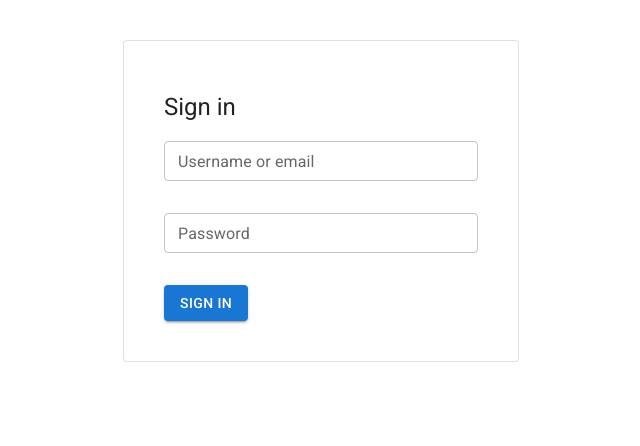
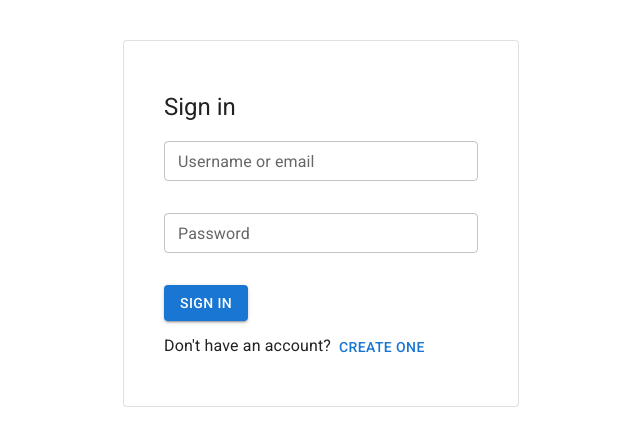
Before and after one commit to nibhscripta/poll, a React (Create React App) app in the folder frontend/web/: page /login in a window 1280 px wide. Shown: the top 446 px of the page, without its empty margins (319-959 px from the left). Built offline with nearby package versions, Linux system fonts and the light colour scheme.

Commit message:
✏️ add material links to register and login pages

```diff
--- a/frontend/web/src/components/login/LoginPage.js
+++ b/frontend/web/src/components/login/LoginPage.js
@@ -1,6 +1,13 @@
 import changeTitle from "../../helpers/dom/changeTitle";
-import { Navigate, useLocation, useNavigate } from "react-router-dom";
-import { Grid, TextField, Paper, Typography, Icon } from "@mui/material";
+import { Link, Navigate, useLocation, useNavigate } from "react-router-dom";
+import {
+  Grid,
+  TextField,
+  Paper,
+  Typography,
+  Icon,
+  Button,
+} from "@mui/material";
 import * as Yup from "yup";
 import { useFormik } from "formik";
 import { Container } from "@mui/system";
@@ -117,6 +124,14 @@ const LoginPage = () => {
                   </Grid>
                 )}
               </Grid>
+              <Grid item xs={12} sx={{ marginTop: 1 }}>
+                <Typography variant="subtitle1" component="div">
+                  Don't have an account?
+                  <Link to="/register">
+                    <Button>Create one</Button>
+                  </Link>
+                </Typography>
+              </Grid>
             </Paper>
           </Container>
         </form>
--- a/frontend/web/src/components/register/RegisterPage.js
+++ b/frontend/web/src/components/register/RegisterPage.js
@@ -1,7 +1,14 @@
 import changeTitle from "../../helpers/dom/changeTitle";
-import { useNavigate } from "react-router-dom";
+import { useNavigate, Link } from "react-router-dom";
 import { useState } from "react";
-import { Grid, TextField, Paper, Typography, Icon } from "@mui/material";
+import {
+  Grid,
+  TextField,
+  Paper,
+  Typography,
+  Icon,
+  Button,
+} from "@mui/material";
 import LoadingButton from "@mui/lab/LoadingButton";
 import * as Yup from "yup";
 import { useFormik } from "formik";
@@ -133,6 +140,14 @@ const RegisterPage = () => {
                     </Typography>
                   </Grid>
                 )}
+                <Grid item xs={12} sx={{ marginTop: 1 }}>
+                  <Typography variant="subtitle1" component="div">
+                    Already have an account?
+                    <Link to="/login">
+                      <Button>Sign in</Button>
+                    </Link>
+                  </Typography>
+                </Grid>
               </Grid>
             </Paper>
           </Container>
```
